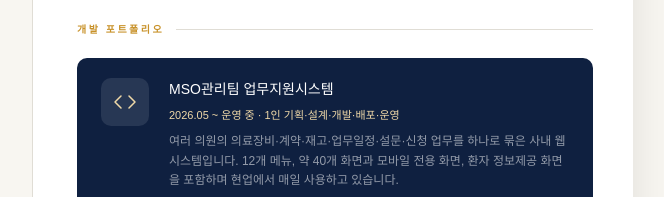
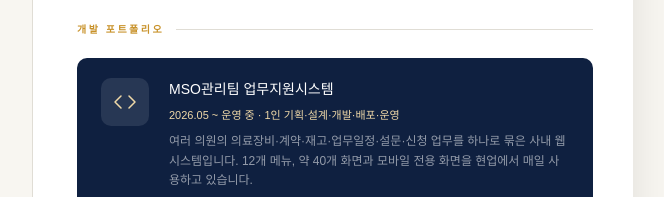
Before and after one commit to wizwon36/gc_imed_me, a plain HTML site: page resume.html in a window 1280 px wide. Shown: the part 2620-2817 px from the top of the page, without its empty margins (437-1101 px from the left). Drawn offline with Linux system fonts and the light colour scheme; a web font is replaced by a local one.

Commit message:
Update resume.html

```diff
--- a/resume.html
+++ b/resume.html
@@ -1564,7 +1564,7 @@
           <div class="portfolio-info">
             <div class="portfolio-title">MSO관리팀 업무지원시스템</div>
             <div class="pf-meta">2026.05 ~ 운영 중 · 1인 기획·설계·개발·배포·운영</div>
-            <div class="portfolio-desc">여러 의원의 의료장비·계약·재고·업무일정·설문·신청 업무를 하나로 묶은 사내 웹 시스템입니다. 12개 메뉴, 약 40개 화면과 모바일 전용 화면, 환자 정보제공 화면을 포함하며 현업에서 매일 사용하고 있습니다.</div>
+            <div class="portfolio-desc">여러 의원의 의료장비·계약·재고·업무일정·설문·신청 업무를 하나로 묶은 사내 웹 시스템입니다. 12개 메뉴, 약 40개 화면과 모바일 전용 화면을 현업에서 매일 사용하고 있습니다.</div>
             <div class="pf-stack">
               <span>JavaScript</span><span>HTML/CSS</span><span>AG Grid</span><span>Chart.js</span><span>Supabase</span><span>PostgreSQL</span><span>Edge Function</span><span>pg_cron</span><span>Cloudflare Pages</span><span>Gemini API</span><span>PWA</span><span>Claude</span>
             </div>
```
